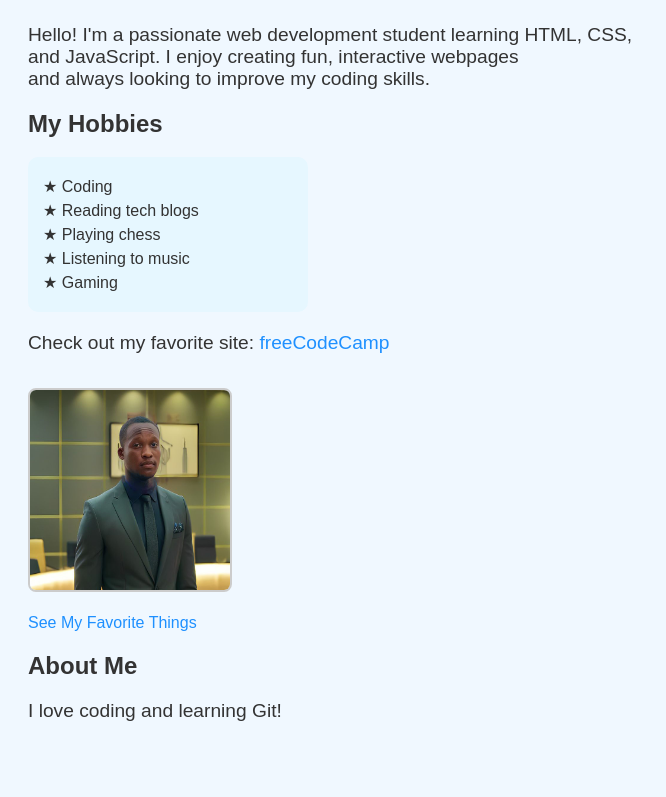
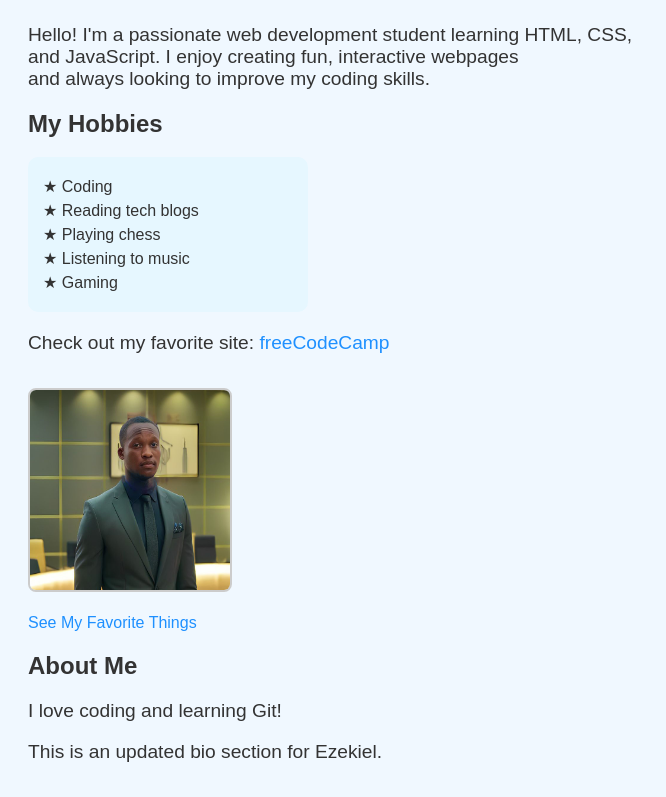
Before and after one commit to EZEKIEL56/WEEK-1-TASK-EZEKIEL, a plain HTML site: page index.html in a window 1280 px wide. Shown: the part 103-900 px from the top of the page, without its empty margins (0-666 px from the left). Before the commit the page ends 872 px from the top, so only its background shows below. Drawn offline with Linux system fonts and the light colour scheme.

Commit message:
Updated bio

```diff
--- a/index.html
+++ b/index.html
@@ -67,6 +67,8 @@
   <section>
   <h2>About Me</h2>
   <p>I love coding and learning Git!</p>
+  <p>This is an updated bio section for Ezekiel.</p>
+
 </section>
 
 </body>
```
